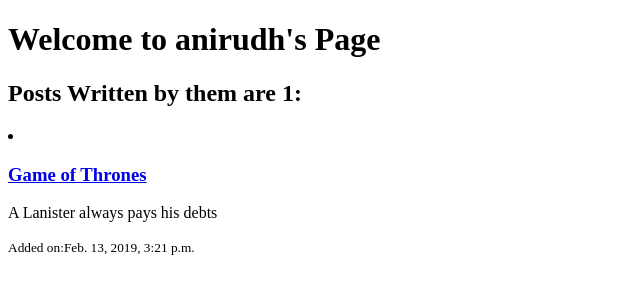
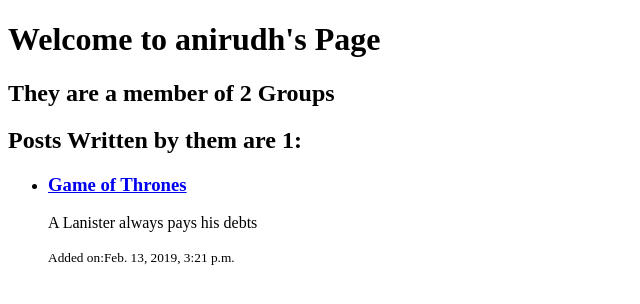
Before and after one commit to Anirudh-Goel05/social-clone, a Django app: page /account/user/5/ in a window 1280 px wide. Shown: the part 116-420 px from the top of the page, without its empty margins (0-640 px from the left). Run offline with Django 3.2, Linux system fonts and the light colour scheme; a user stored in the database is signed in; data comes from the database, SQL or seed files in the repository; both versions use the stored data as it was after the commit.

Commit message:
voting improved

```diff
--- a/account/templates/account/user_profile.html
+++ b/account/templates/account/user_profile.html
@@ -1,9 +1,11 @@
 {% extends 'account/base.html' %}
 {% block body_block %}
   <h1>Welcome to {{user.username}}'s Page</h1>
+  <h2>They are a member of {{total_groups}} Groups</h2>
   {% if posts %}
+  <h2>Posts Written by them are {{total_posts}}:</h2>
 
-  <h2>Posts Written by them are {{total_posts}}:</h2>
+  <ul>
   {% for post in posts %}
   <li>
     <h3> <a href="{% url 'group:group_detail' slug=post.group.slug %}">{{post.group.name}}</a></h3>
--- a/account/views.py
+++ b/account/views.py
@@ -95,8 +95,10 @@ class UserProfileView(LoginRequiredMixin,ListView):
         pk = self.kwargs['pk']
         user = get_object_or_404(User,id=pk)
         total_posts = Post.objects.filter(user=user).count()
+        total_groups = GroupMember.objects.filter(user=user).count()
         context['user'] = user
         context['total_posts'] = total_posts
+        context['total_groups'] = total_groups
         return context
 
 class UserListView(ListView):
@@ -125,6 +127,9 @@ def upvote(request,pk):
     print(user)
     print('.................................................')
     if Upvoter.objects.filter(post=post,user=user).exists():
+        Upvoter.objects.filter(post=post,user=user).delete()
+        post.upvotes -= 1
+        post.save()
         return HttpResponseRedirect(reverse('account:user_posts'))
 
     print('Upvoting the post................................')
@@ -139,6 +144,9 @@ def downvote(request,pk):
     post = Post.objects.filter(pk=pk)[0]
     user = request.user
     if Downvoter.objects.filter(post=post,user=user).exists():
+        Downvoter.objects.filter(post=post,user=user).delete()
+        post.downvotes -= 1
+        post.save()
         return HttpResponseRedirect(reverse('account:user_posts'))
 
     print('Downvoting the post................................')
```
Also changed, not shown: db.sqlite3.
